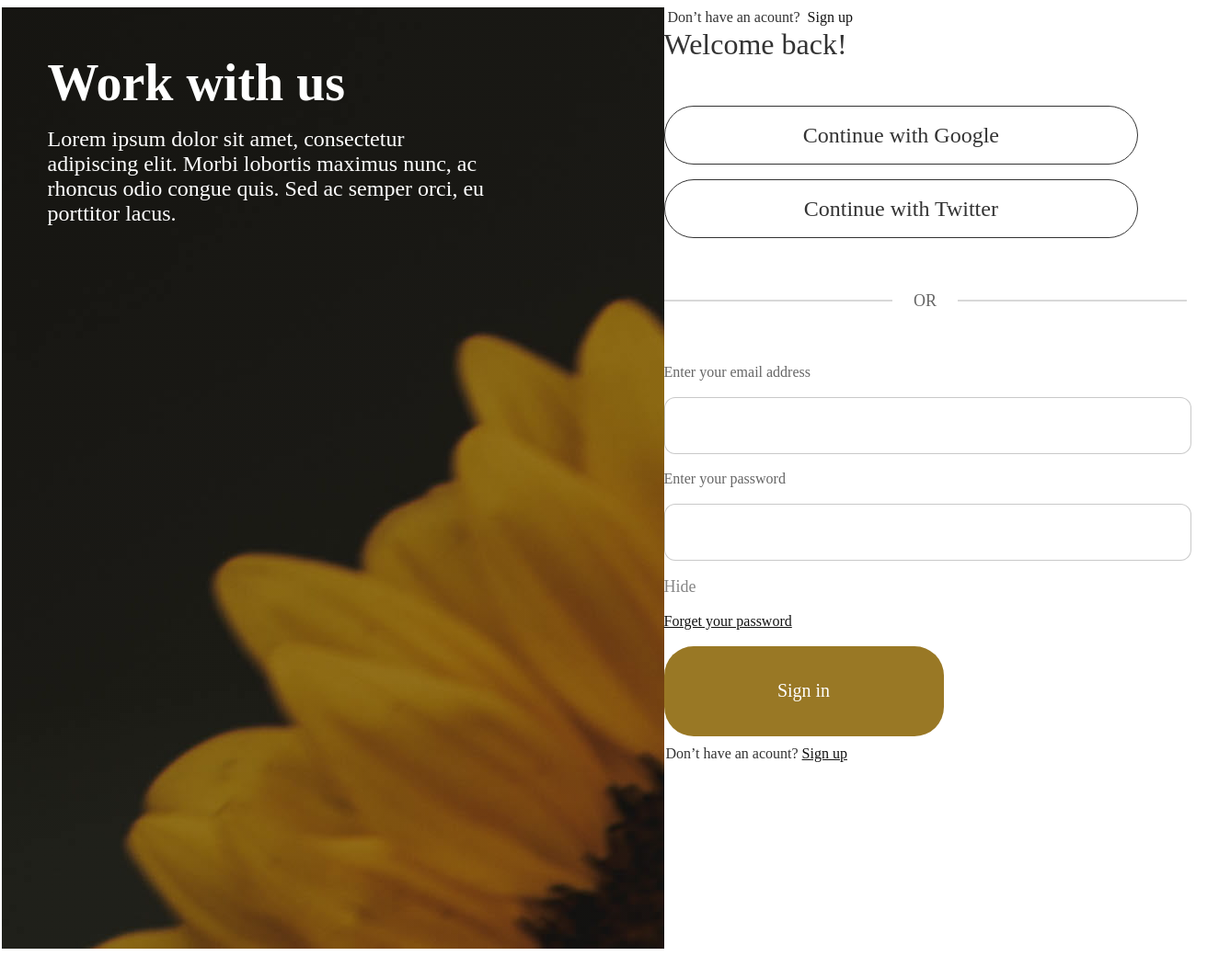
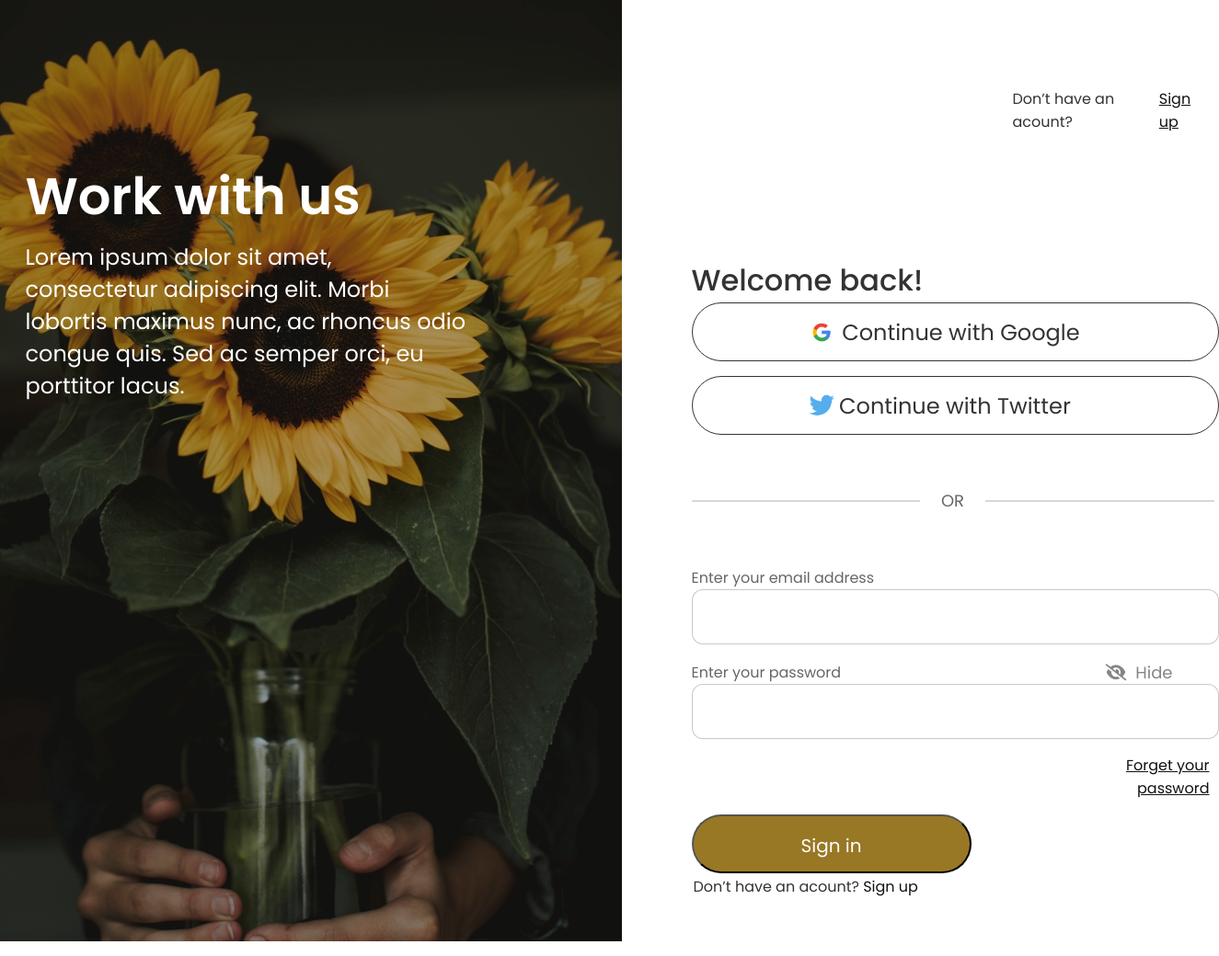
Before and after one commit to SoukaynaFR/Responsive-Login-Page, a plain HTML site: page index.html in a window 1280 px wide. Shown: the whole page at 92% size, 1325 px wide, since content can reach past the window. Drawn offline with Linux system fonts and the light colour scheme.

Commit message:
Second commit

```diff
--- a/index.html
+++ b/index.html
@@ -6,39 +6,44 @@
     <meta name="viewport" content="width=device-width, initial-scale=1.0">
     <title>Login Page</title>
     <link rel="stylesheet" href="styles.css">
+    <link rel="stylesheet" href="https://fonts.googleapis.com/css2?family=Poppins:wght@400;500;600&display=swap">
+    <link rel="stylesheet" href="https://cdnjs.cloudflare.com/ajax/libs/font-awesome/6.0.0-beta3/css/all.min.css">
+
+
 </head>
 
 <body>
         <div class="image">
             <div class="Headline-Subhead">
                 <div
-                    style="text-align: center; color: white; font-size: 56px; font-family: Poppins; font-weight: 600; line-height: 64px; word-wrap: break-word">
+                    style="text-align: center; color: white; font-size: 56px;  font-weight: 600; line-height: 64px; word-wrap: break-word">
                     Work with us</div>
                 <div
-                    style="width: 482px; color: white; font-size: 24px; font-family: Poppins; font-weight: 400; word-wrap: break-word">
+                    style="width: 482px; color: white; font-size: 24px;  font-weight: 400; word-wrap: break-word">
                     Lorem ipsum dolor sit amet, consectetur adipiscing elit. Morbi lobortis maximus nunc, ac rhoncus
                     odio congue quis. Sed ac semper orci, eu porttitor lacus. </div>
             </div>
         </div>
 
         <div class="signIn">
-            <div class="header">
-                <div class="signUp">
-                    <div><span
+
+                <div class="signUpTop">
+                 <span
                             style="color: #333333; ">Don’t
                             have an acount?</span>
                             <span
-                            style="color: #111111;">Sign
-                            up </span></div>
-                </div>
-            </div>
+                            style="color: #111111;text-decoration: underline;">Sign
+                            up </span>
+                     </div>
+
+
             <div class="LogIn">
                 <div
                     style="color: #333333; font-size: 32px; font-family: Poppins; font-weight: 500; word-wrap: break-word">
                     Welcome back!</div>
                 <div class="continue">
-                    <input type="button" class="withGoogle" value="Continue with Google">
-                    <input type="button" class="withTweeter" value="Continue with Twitter">
+                    <input type="button" class="withGoogle" value="  Continue with Google">
+                    <input type="button" class="withTwitter" value="Continue with Twitter">
 
 
 
@@ -52,16 +57,19 @@
                 <form class="form" action="">
 
                     <label for="email">Enter your email address</label>
-        <input type="email" id="email" name="email" class="email" required>
+          <input type="email" id="email" name="email" class="email" required>
+          <br>
 
 
 
+<div class="pass"> <label for="password">Enter your password</label>
 
 
-            <label for="password">Enter your password</label>
+            <span class="hide-password"><i class="fa-solid fa-eye-slash"></i>Hide</span></div>
+
+
+
             <input type="password" id="password" name="password" class="password" required>
-            <div
-                class="hide-password" >Hide</div>
 
 
 
@@ -72,31 +80,29 @@
 
 
 
+                        <p class="forgot"> Forget your password</p>
+
+                </div>
+
+
+                      <input class="button" type="button" value="Sign in" >
+
+
                         <div
-                            style="text-align: right; color: #111111; font-size: 16px; font-family: Poppins; font-weight: 400; text-decoration: underline; word-wrap: break-word">
-                            Forget your password</div>
+                            >
 
-                    <div
-                        style="flex-direction: column; justify-content: flex-start; align-items: flex-start; gap: 8px; display: flex">
-                        <div
-                            style="width: 304px; height: 64px; padding-top: 16.50px; padding-bottom: 17.50px; background: #997825; border-radius: 32px; overflow: hidden; justify-content: center; align-items: center; display: inline-flex">
-                            <div style="justify-content: center; align-items: center; gap: 8px; display: inline-flex">
-                                <div
-                                    style="text-align: center; color: white; font-size: 20px; font-family: Poppins; font-weight: 400; word-wrap: break-word">
-                                    Sign in</div>
+
+                            <div class="signUpBottom">
+                                <div><span
+                                        style="color: #333333; ">Don’t
+                                        have an acount?</span>
+                                        <span
+                                        style="color: #111111;">Sign
+                                        up </span></div>
                             </div>
+
                         </div>
-                        <div
-                            style="padding: 2px; justify-content: flex-start; align-items: flex-start; gap: 10px; display: inline-flex">
-                            <div><span
-                                    style="color: #333333; font-size: 16px; font-family: Poppins; font-weight: 400; word-wrap: break-word">Don’t
-                                    have an acount?</span><span
-                                    style="color: #666666; font-size: 16px; font-family: Poppins; font-weight: 400; word-wrap: break-word">
-                                </span><span
-                                    style="color: #111111; font-size: 16px; font-family: Poppins; font-weight: 400; text-decoration: underline; word-wrap: break-word">Sign
-                                    up </span></div>
-                        </div>
-                    </div>
+
                 </form>
             </div>
         </div>
--- a/styles.css
+++ b/styles.css
@@ -1,30 +1,27 @@
 body{
+    margin: 0;
     width: 100%;
     height: 100%;
     justify-content: center;
     align-items: flex-start;
     background-color: #ffffff;
     display: inline-flex;
-
-
+    flex-direction: row;
 }
 
-.image{
-    background: linear-gradient(0deg, rgba(17, 17, 17, 0.25) 0%, rgba(17, 17, 17, 0.25) 100%), url(./images/pxfuel.jpg), lightgray 50% / cover no-repeat;
-    width: 720px; height: 1024px;
+.image {
+    background:linear-gradient(0deg, rgba(17, 17, 17, 0.25) 0%, rgba(17, 17, 17, 0.25) 100%), url(./images/pxfuel1.jpg);
+    background-size: cover;
+    background-repeat: no-repeat;
+    width: 720px;
+    height: 1024px;
+    flex-direction: column;
     position: relative;
-    flex-direction: column;
     justify-content: flex-start;
     align-items: flex-start;
     display: inline-flex;
-
-
-flex-shrink: 0;
-
-
-left: 0px;
-top: 0px;
-
+    left: 0px;
+    top: 0px;
 }
 
 .Headline-Subhead{
@@ -34,41 +31,38 @@ top: 0px;
     gap: 16px;
     display: inline-flex;
 
-    margin: 50px;
+    margin-top: 182px;
+    margin-left: 72px;
+    margin-right: 283px;
+    font-family: Poppins;
+
 
 
 }
 
 
 .signIn{
-
-    width: 100%;
-    height: 100%;
+    width: 720px;
+    height: 1024px;
     position: relative;
     flex-direction: column;
-    justify-content: flex-start;
-    align-items: flex-start;
+    justify-content: space-evenly;
+    align-items: center;
     display: inline-flex;
 }
 
-.header{
-    flex-direction: column;
-    justify-content: center;
-    align-items: flex-start;
-    gap: 8px;
-    display: inline-flex;
-
-
-}
-
-
-.signUp{
+.signUpTop{
     padding: 2px;
     justify-content: flex-end;
     align-items: flex-end;
-    gap: 10px;
     display:inline-flex;
+    flex-direction: row;
+    font-size: regular;
+    font-family: Poppins;
+    margin-right: 10px;
 
+   margin-top: 48px;
+   margin-left: 423px;
 
 
 }
@@ -77,7 +71,6 @@ top: 0px;
     font-size: 16px;
     font-family: Poppins;
     font-weight: 400;
-    word-wrap: break-word;
     padding: 2px;
 
 
@@ -87,8 +80,11 @@ top: 0px;
     flex-direction: column;
     justify-content: flex-start;
     align-items: flex-start;
-    gap: 48px;
+
     display: inline-flex;
+    margin-left: 76px;
+    margin-top: 90px;
+
 
 
 }
@@ -102,21 +98,16 @@ top: 0px;
     display: flex
 }
 
-/* .withGoogle{
-    width: 568px;
-    height: 64px;
-
-    background: white;
-    border-radius: 40px;
-    border: 0.50px #333333 solid;
-    justify-content: center;
-    align-items: center;
-    display: inline-flex;
-} */
 
 
-.withGoogle , .withTweeter {
-    width: 90%;
+
+.withGoogle {
+    position: relative;
+    background-image: url('./images/pngwing.com.png');
+    background-size: 40px 40px ;
+    background-repeat: no-repeat;
+    background-position: 120px center;
+    width: 100%;
     height: 64px;
     padding: 10px;
     background-color: white;
@@ -126,13 +117,35 @@ top: 0px;
     transition: background-color 0.3s, color 0.3s;
     color: #333333;
     font-size: 24px;
-    font-family: Avenir;
     font-weight: 400;
-    word-wrap: break-word
+    word-wrap: break-word;
+    font-family: Poppins;
 }
 
-.withGoogle:hover , .withTweeter:hover {
-    background-color: #333333;
+.withTwitter {
+    position: relative;
+    background-image: url('./images/pngegg.png');
+    background-size: 40px 40px ;
+    background-repeat: no-repeat;
+    background-position: 120px center;
+    width: 100%;
+    height: 64px;
+    padding: 10px;
+    background-color: white;
+    border: 1px solid #333333;
+    border-radius: 40px;
+    cursor: pointer;
+    transition: background-color 0.3s, color 0.3s;
+    color: #333333;
+    font-size: 24px;
+    font-weight: 400;
+    word-wrap: break-word;
+    font-family: Poppins;
+}
+
+
+.withGoogle:hover , .withTwitter:hover {
+    background-color: #997825;
     color: white;
 }
 
@@ -144,6 +157,8 @@ top: 0px;
     align-items: center;
     gap: 23px;
     display: inline-flex;
+    font-family: Poppins;
+
 }
 
 .divider{
@@ -156,28 +171,31 @@ top: 0px;
     flex-direction: column;
     justify-content: flex-start;
     align-items: flex-start;
-    gap: 18px;
     display: flex
 }
 
 label{
-    color: #666666; font-size: 16px; font-family: Poppins; font-weight: 400; word-wrap: break-word;
+    color: #666666;
+    font-size: 16px;
+    font-family: Poppins;
+    font-weight: 400;
+    word-wrap: break-word;
 }
 
 .email , .password{
     flex-direction: column;
     justify-content: flex-start;
     align-items: flex-start;
-    gap: 4px;
     display: flex;
-    padding-bottom: 3px;
     padding-right: 369px;
     display: inline-flex;
     width: 200px;
     height: 56px;
     position: relative;
     border-radius: 12px;
-    border: 0.50px rgba(102, 102, 102, 0.35) solid
+    border: 0.50px rgba(102, 102, 102, 0.35) solid;
+
+
 }
 
 
@@ -185,7 +203,8 @@ label{
 .pass {
     display: flex;
     align-items: center;
-    gap: 8px;
+    gap: 350px;
+
 }
 
 .hide-password {
@@ -195,6 +214,74 @@ label{
     font-family: Poppins;
     font-weight: 400;
     word-wrap: break-word;
+    position: absolute;
+    right: 50px;
+    cursor: pointer;
+
+}
+
+.hide-password i {
+    font-size: 18px;
+   margin-right: 10px;
+
+}
+
+
+.forgot{
+    text-align: right;
+    color: #111111;
+
+
+    font-weight: 400;
+    text-decoration: underline;
+    word-wrap: break-word;
+
+
+
+
+
+    justify-content: flex-end;
+    align-items: flex-end;
+    display:inline-flex;
+    flex-direction: row;
+    font-size:bold;
+    font-family: Poppins;
+    margin-right: 10px;
+
+   margin-left: 390px;
+
+}
+
+.button{
+width: 304px;
+height: 64px;
+padding-top: 16.50px;
+padding-bottom: 17.50px;
+background: #997825;
+border-radius: 32px;
+justify-content: center;
+align-items: center;
+display: inline-flex;
+text-align: center;
+color: white;
+font-size: 20px;
+font-family: Poppins;
+font-weight: 400;
+word-wrap: break-word;
+
+}
+
+
+.signUpBottom {
+    padding: 2px;
+    justify-content: flex-end;
+    align-items: flex-end;
+    display:inline-flex;
+    flex-direction: row;
+    font-size: regular;
+    font-family: Poppins;
+    margin-right: 10px;
+
 
 
 
```
Also changed, not shown: images/pngegg.png (added), images/pngwing.com.png (added), images/pxfuel.jpg (deleted), images/pxfuel1.jpg (added).
